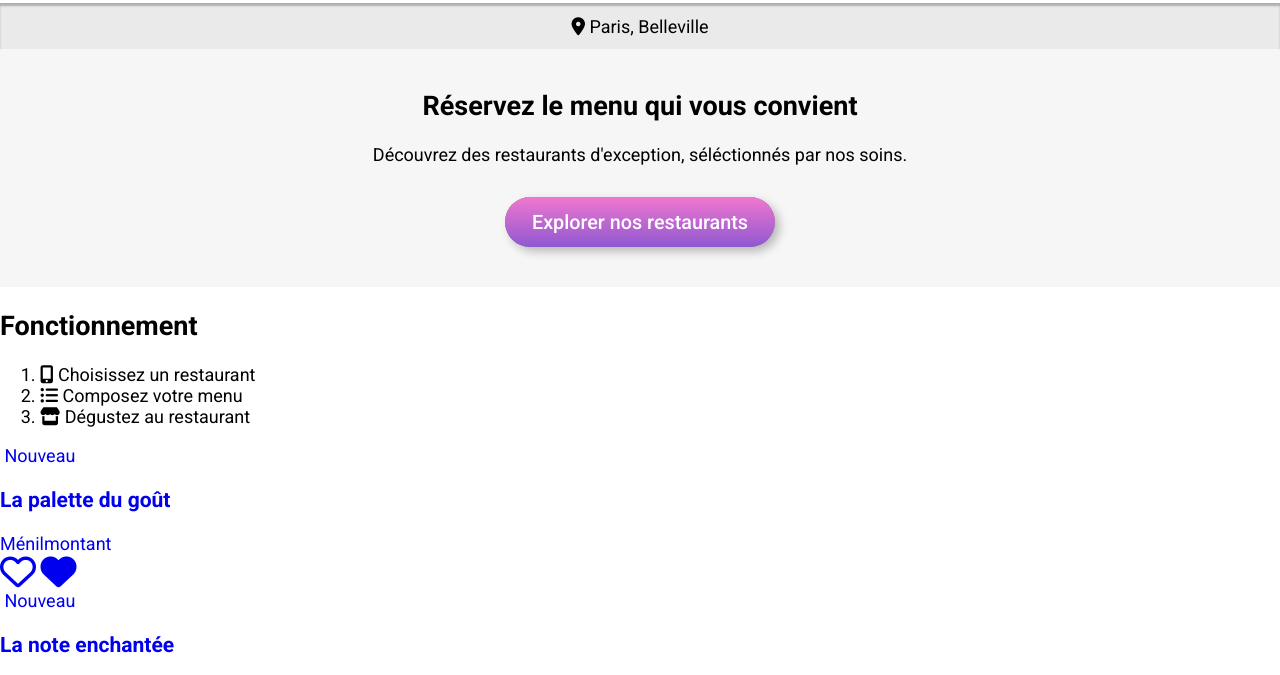
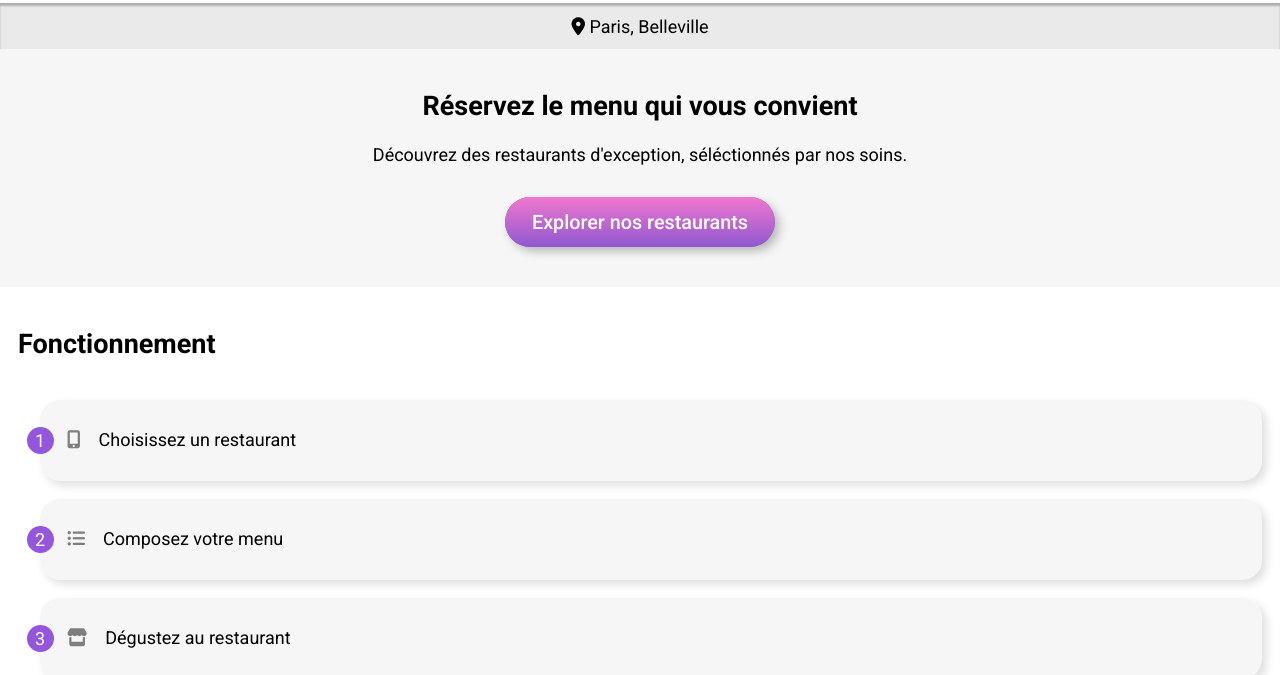
Before and after one commit to Yann-dv/Ohmyfood, a website: page index.html in a window 1280 px wide. Shown: the part 87-762 px from the top of the page. Drawn offline with Linux system fonts and the light colour scheme; a web font is replaced by a local one.

Commit message:
Instructions created

```diff
--- a/index.html
+++ b/index.html
@@ -44,20 +44,20 @@
         <a href="#" class="reserve__button">Explorer nos restaurants</a>
     </section>
 
-    <section class="instructions">
+    <section class="instruct">
         <h2>Fonctionnement</h2>
-        <ol class="instructions__steps">
-            <li class="instructions_step">
-                <i class="fa-mobile-alt fas instructions__icon" aria-hidden="true"></i>
-                <span class="instructions__text">Choisissez un restaurant</span>
+        <ol class="instruct__steps">
+            <li class="instruct__step">
+                <i class="fa-mobile-alt fas instruct__icon" aria-hidden="true"></i>
+                <span class="instruct__text">Choisissez un restaurant</span>
             </li>
-            <li class="instructions_step">
-                <i class="fa-list-ul fas instructions__icon" aria-hidden="true"></i>
-                <span class="instructions__text">Composez votre menu</span>
+            <li class="instruct__step">
+                <i class="fa-list-ul fas instruct__icon" aria-hidden="true"></i>
+                <span class="instruct__text">Composez votre menu</span>
             </li>
-            <li class="instructions_step">
-                <i class="fa-store fas instructions__icon" aria-hidden="true"></i>
-                <span class="instructions__text">Dégustez au restaurant</span>
+            <li class="instruct__step">
+                <i class="fa-store fas instruct__icon" aria-hidden="true"></i>
+                <span class="instruct__text">Dégustez au restaurant</span>
             </li>
         </ol>
     </section>
--- a/sass/Components/loader.scss
+++ b/sass/Components/loader.scss
@@ -1,7 +1,7 @@
 .loader{
     display: flex;
     justify-content: center;
-    /*align-items: center;*/
+    z-index: 10;
     padding-top: 200px;
     height: 100%;
     width: 100%;
--- a/sass/Pages/accueil.scss
+++ b/sass/Pages/accueil.scss
@@ -17,3 +17,48 @@
         @include button($primary-color);
     }
 }
+
+.instruct{
+    margin: 0;
+    & h2{
+        padding: 1rem;
+    }
+    & ol {
+        list-style: none; counter-reset: li
+    }
+    & li::before {
+        content: counter(li); color: white;
+        background-color: $primary-color;
+        border-radius: 100px;
+        display: flex;
+        width: 1.5rem;
+        height: 1.5rem;
+        justify-content: center;
+        align-items: center;
+        position: relative;
+        left: -.75rem;
+    }
+    & li {
+        counter-increment: li;
+    }
+    &__icon{
+        display: flex;
+        padding-right: 1rem;
+        align-items: center;
+        justify-content: center;
+        color: $instructicon;
+        margin-top: .2rem;
+    }
+    &__text{
+        margin-top: .1rem;
+    }
+    &__step{
+        display: flex;
+        border-radius: 20px;
+        background-color: $bkgdgrey;
+        padding: 1.5rem 1.5rem 1.5rem 0;
+        margin-right: 1rem;
+        margin-top: 1rem;
+        box-shadow: .25rem .25rem .5rem rgba(0,0,0,.125);
+    }
+}
--- a/sass/Utils/variables.scss
+++ b/sass/Utils/variables.scss
@@ -4,6 +4,7 @@ $secondary-color: #FF79DA;
 $tertiary-color: #99E2D0;
 $bkgdgrey: #F6F6F6;
 $bkgdlocal: #eaeaea;
+$instructicon: #7E7E7E;
 /*Loader*/
 $loadbarsize: 3vh;
 $num-loadbars: 9;
```
Also changed, not shown: css/style.css, 1 other file.
